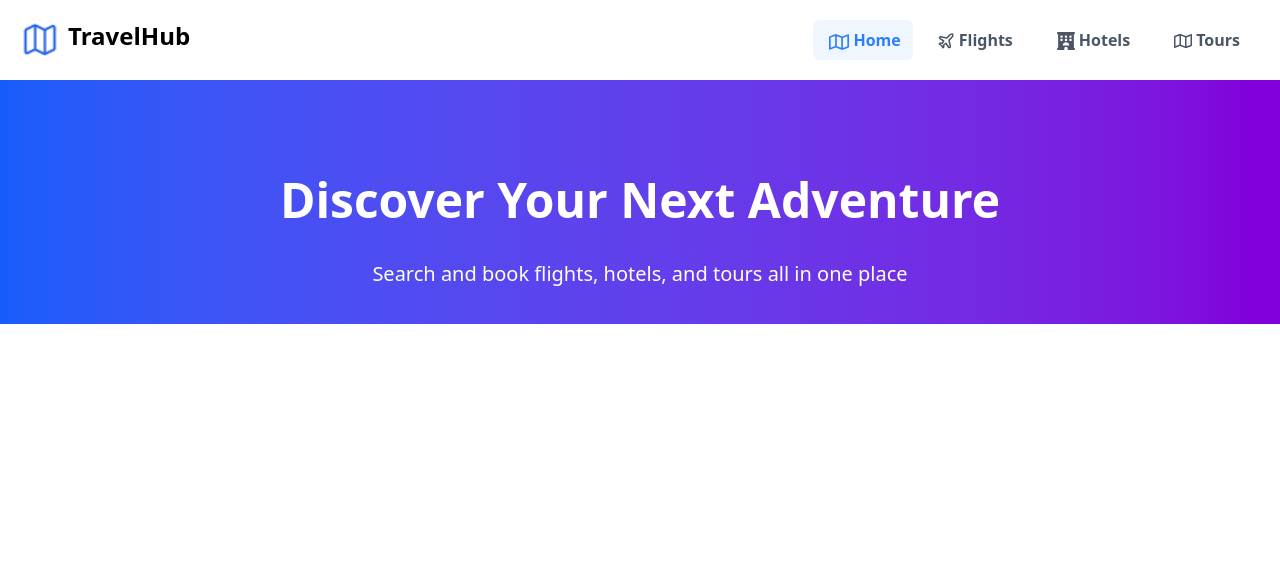
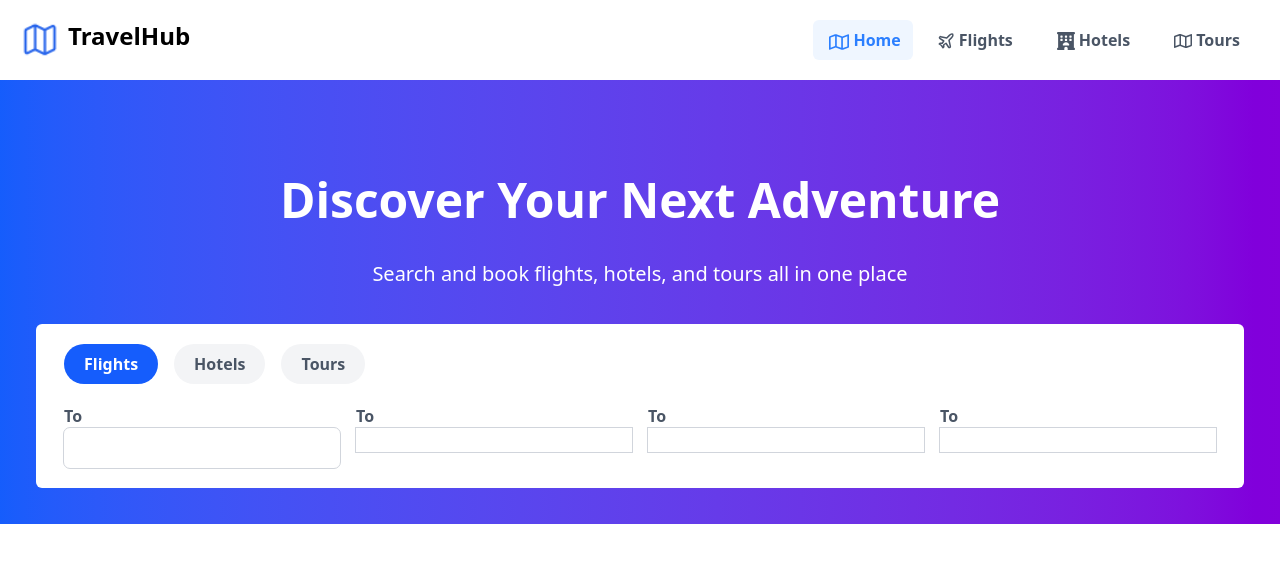
Before and after one commit to mirjetamustafa/TravelHub, a React (Vite) app: page / in a window 1280 px wide. Shown: the top 562 px of the page. Built offline with nearby package versions, Linux system fonts and the light colour scheme.

Commit message:
Created Tabel

```diff
--- a/src/components/Home.jsx
+++ b/src/components/Home.jsx
@@ -1,4 +1,5 @@
 import React from 'react'
+import Table from './Table'
 
 const Home = () => {
   return (
@@ -10,6 +11,8 @@ const Home = () => {
         <p className="text-center text-xl mt-9 max-md:mx-9">
           Search and book flights, hotels, and tours all in one place
         </p>
+
+        <Table />
       </section>
     </main>
   )
--- /dev/null
+++ b/src/components/Table.jsx
@@ -0,0 +1,84 @@
+import React, { useState } from 'react'
+
+const Table = () => {
+  const [activeBtn, setActiveBtn] = useState('flights')
+  return (
+    <div className="bg-white rounded-md mt-9 text-gray-600 p-5">
+      <div className="">
+        <div className="flex">
+          <button
+            className={`px-5 py-2 mx-2 font-semibold  rounded-full cursor-pointer ${
+              activeBtn === 'flights'
+                ? 'bg-blue-600 text-white'
+                : 'bg-gray-100 hover:bg-gray-200'
+            }`}
+            onClick={() => setActiveBtn('flights')}
+          >
+            Flights
+          </button>
+
+          <button
+            className={`font-semibold px-5 py-2 mx-2 rounded-full cursor-pointer ${
+              activeBtn === 'hotels'
+                ? 'bg-blue-600 text-white'
+                : 'bg-gray-100 hover:bg-gray-200'
+            }`}
+            onClick={() => setActiveBtn('hotels')}
+          >
+            Hotels
+          </button>
+
+          <button
+            className={`px-5 py-2 mx-2 font-semibold rounded-full cursor-pointer ${
+              activeBtn === 'tours'
+                ? 'bg-blue-600 text-white'
+                : 'bg-gray-100 hover:bg-gray-200'
+            }`}
+            onClick={() => setActiveBtn('tours')}
+          >
+            Tours
+          </button>
+        </div>
+        <div className="">
+          {activeBtn === 'flights' ? (
+            <>
+              <div className="mt-5">
+                <form className="grid md:grid-cols-4 grid-cols-1">
+                  <div className="mx-2 flex flex-col">
+                    <label className="font-semibold">To</label>
+                    <input
+                      type="text"
+                      className="outline outline-gray-300 rounded-md py-2 px-4"
+                    />
+                  </div>
+                  <div className="mx-2 flex flex-col">
+                    <label className="font-semibold">To</label>
+                    <input type="text" className="outline outline-gray-300" />
+                  </div>
+                  <div className="mx-2 flex flex-col">
+                    <label className="font-semibold">To</label>
+                    <input type="text" className="outline outline-gray-300" />
+                  </div>
+                  <div className="mx-2 flex flex-col">
+                    <label className="font-semibold">To</label>
+                    <input type="text" className="outline outline-gray-300" />
+                  </div>
+                </form>
+              </div>
+            </>
+          ) : activeBtn === 'hotels' ? (
+            <>
+              <div className="text-xl font-bold">Hotels</div>
+            </>
+          ) : (
+            <>
+              <div className="text-xl font-bold">Tours</div>
+            </>
+          )}
+        </div>
+      </div>
+    </div>
+  )
+}
+
+export default Table
```
